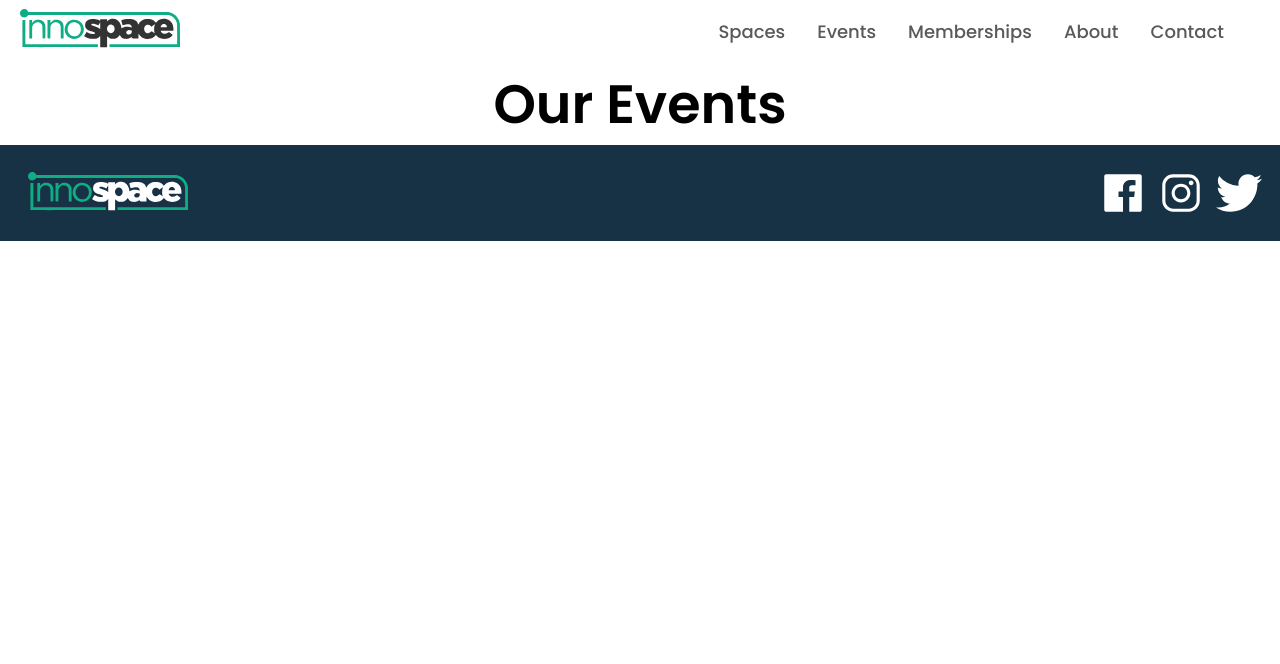
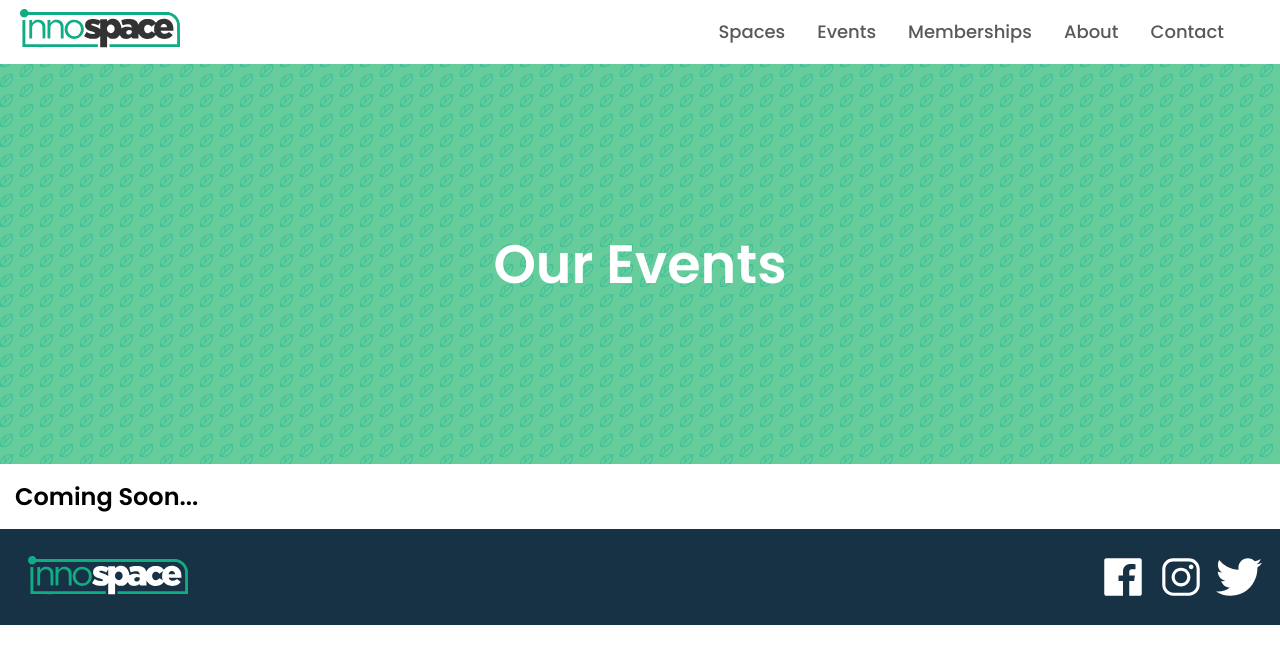
Before and after one commit to knada/innospace-next, a Next.js app: page /events in a window 1280 px wide. Shown: the top 664 px of the page. Built offline with nearby package versions, Linux system fonts and the light colour scheme.

Commit message:
added events content component to events page

```diff
--- a/pages/events.tsx
+++ b/pages/events.tsx
@@ -1,10 +1,10 @@
-import { MainHeading } from '../components/Headings/Headings'
-import Layout from '../components/Layout/Layout'
+import EventsContent from '../components/PageContent/EventsContent/EventsContent'
+import PageTemplate from '../components/PageTemplate/PageTemplate'
 
 export default function Events() {
     return (
-        <Layout>
-            <MainHeading>Our Events</MainHeading>
-        </Layout>
+        <PageTemplate heading="Our Events">
+            <EventsContent />
+        </PageTemplate>
     )
 }
```
